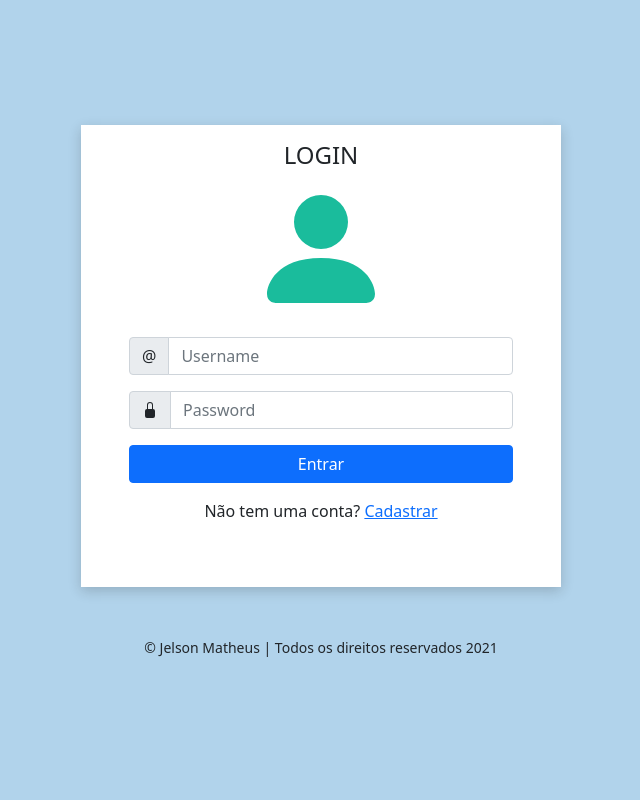
After one commit to JelsonMatheus/rdjsite, a Django app: page /accounts/login/ in a window 1280 px wide. The commit adds this page. Shown: the whole page, without its empty margins (319-959 px from the left). Run offline with Django 3.2, Linux system fonts and the light colour scheme.

Commit message:
Adiciona tela de login

```diff
--- a/site_forum/models.py
+++ b/site_forum/models.py
@@ -19,7 +19,7 @@ class Forum(TimeStampBase):
     slug = models.SlugField(null=True, blank=True, unique=True)
 
     def get_absolute_url(self):
-        return reverse('forum_page', kwargs={'slug':self.slug})
+        return reverse('forum:page', kwargs={'slug':self.slug})
 
     def save(self, *args, **kwargs):
         self.slug =slugify(self.nome)
--- /dev/null
+++ b/site_forum/static/site_forum/css/registration-form.css
@@ -0,0 +1,49 @@
+body {
+    display: flex;
+    height: 100vh;
+    flex-direction: column;
+    justify-content: center;
+    align-content: center;
+    background: #b1d3eb;
+}
+
+main {
+    display: flex;
+    margin-bottom: 2rem;
+}
+
+footer {
+    background: none;
+}
+
+.svg-user {
+    width: 8rem;
+    color: #1abc9c;
+}
+
+.container-login {
+    margin: 0rem 1rem 0rem 1rem;
+    background: white;
+    padding: 1rem 0.5rem 0.5rem 0.5rem;
+    box-shadow: rgba(32, 32, 32, 0.2) 0px 4px 12px;
+}
+
+@media (min-width: 576px) {
+    .container-login {
+        max-width: 25rem;
+        margin: auto;
+        padding: 1rem 3rem 3rem 3rem;
+    }
+}
+
+@media (min-width: 768px) {
+    .svg-user {
+        width: 9rem;
+    }
+
+    .container-login {
+        max-width: 30rem;
+        margin: auto;
+        padding: 1rem 3rem 3rem 3rem;
+    }
+}
--- a/site_forum/templates/site_forum/base/header.html
+++ b/site_forum/templates/site_forum/base/header.html
@@ -9,12 +9,12 @@
             </button>
             <ul class="dropdown-menu dropdown-menu-end">
               <li>
-                  <a href="{% url 'forum_logout' %}" class="dropdown-item text-danger">Sair</a>
+                  <a href="{% url 'forum:logout' %}" class="dropdown-item text-danger">Sair</a>
                 </li>
             </ul>
         </div>
         {% else %}
-        <a class="btn-entrar">Entrar</a>
+        <a href="{% url 'forum:login' %}?next={{request.path}}" class="btn-entrar">Entrar</a>
         {% endif %}
     </div>
 </header>
--- a/site_forum/templates/site_forum/index.html
+++ b/site_forum/templates/site_forum/index.html
@@ -58,10 +58,10 @@
 
                     <div class="list-topico">
                         {% for topico in topicos %}
-                        <a href="{% url 'forum_topico' forum_atual.slug topico.pk %}" class="topico d-flex">
+                        <a href="{% url 'forum:topico' forum_atual.slug topico.pk %}" class="topico d-flex">
                             <div class="flex-shrink-0">
                                 <div class="img-user">
-                                    {{ user.username|first|capfirst }}
+                                    {{ topico.user.username|first|capfirst }}
                                 </div>
                             </div>
                             <div class="flex-grow-1 ms-2">
--- /dev/null
+++ b/site_forum/templates/site_forum/registration/login.html
@@ -0,0 +1,63 @@
+{% extends 'site_forum/base/base.html' %}
+{% load static %}
+
+{% block title %}Login{% endblock %}
+
+{% block css %}
+{{ block.super }}
+<link href="{% static 'site_forum/css/registration-form.css' %}" rel="stylesheet">
+
+{% endblock %}
+
+{% block header %} {% endblock %}
+
+{% block content %}
+<main>
+    <div class="container-login">
+        <div class="text-center">
+            <h4 class="mb-2">LOGIN</h4>
+            <svg xmlns="http://www.w3.org/2000/svg" fill="currentColor" class="svg-user mb-3" viewBox="0 0 16 16">
+                <path d="M3 14s-1 0-1-1 1-4 6-4 6 3 6 4-1 1-1 1H3zm5-6a3 3 0 1 0 0-6 3 3 0 0 0 0 6z"/>
+            </svg>
+        </div>
+
+        <form action="{{request.path}}" method="POST"
+            class="row row-cols-lg auto g-3 align-center"> {% csrf_token %}
+            <div class="col-12">
+                <label class="visually-hidden" for="inputUsername">UserName</label>
+                <div class="input-group">
+                    <div class="input-group-text">@</div>
+                    <input type="text" class="form-control" placeholder="Username" name="username" required
+                        id="inputUsername">
+                </div>
+            </div>
+            <div class="col-12">
+                <label class="visually-hidden" for="inputPassword">UserName</label>
+                <div class="input-group">
+                    <div class="input-group-text">
+                        <svg xmlns="http://www.w3.org/2000/svg" width="16" height="16" fill="currentColor" class="bi bi-lock-fill" viewBox="0 0 16 16">
+                            <path d="M8 1a2 2 0 0 1 2 2v4H6V3a2 2 0 0 1 2-2zm3 6V3a3 3 0 0 0-6 0v4a2 2 0 0 0-2 2v5a2 2 0 0 0 2 2h6a2 2 0 0 0 2-2V9a2 2 0 0 0-2-2z"/>
+                        </svg>
+                    </div>
+                    <input type="password" class="form-control" placeholder="Password" name="password" required
+                        id="inputPassword">
+                </div>
+            </div>
+            <div class="col-12">
+                <button type="submit" class="btn btn-primary w-100">Entrar</button>
+            </div>
+            <div class="col-12 class text-center">
+                <p>Não tem uma conta?
+                    <a href="">Cadastrar</a>
+                </p>
+            </div>
+        </form>
+    </div>
+</main>
+{% endblock %}
+
+{% block footer %}
+<footer class="text-center">
+    <small>&copy; Jelson Matheus | Todos os direitos reservados {% now 'Y' %}</small>
+</footer>
+{% endblock %}
--- a/site_forum/urls.py
+++ b/site_forum/urls.py
@@ -2,11 +2,13 @@ from django.urls import path
 
 from . import views
 
+app_name = 'forum'
 
 urlpatterns = [
-    path('', views.redirect_to_forum_view, name='forum_index'),
-    path('accounts/logout/', views.logout_view, name='forum_logout'),
+    path('', views.redirect_to_forum_view, name='index'),
+    path('accounts/login/', views.LoginView.as_view(), name='login'),
+    path('accounts/logout/', views.logout_view, name='logout'),
 
-    path('foruns/<slug:slug>/', views.TopicoListView.as_view(), name='forum_page'),
-    path('foruns/<slug:slug>/<int:topico_id>/', views.TopicoListView.as_view(), name='forum_topico'),
+    path('foruns/<slug:slug>/', views.TopicoListView.as_view(), name='page'),
+    path('foruns/<slug:slug>/<int:topico_id>/', views.TopicoListView.as_view(), name='topico'),
 ]
--- a/site_forum/views.py
+++ b/site_forum/views.py
@@ -1,7 +1,8 @@
-from django.shortcuts import redirect, get_object_or_404
-from django.contrib.auth import logout
+from django.shortcuts import redirect, get_object_or_404, render
+from django.contrib.auth import authenticate, login, logout
 from django.contrib.auth.decorators import login_required
 from django.views.generic import ListView
+from django.views.generic.base import View
 
 from .models import Topico, Forum
 
@@ -15,6 +16,25 @@ def redirect_to_forum_view(request):
 def logout_view(request):
     logout(request)
     return redirect(request.META.get('HTTP_REFERER','/'))
+
+
+class LoginView(View):
+
+    def get(self, request, *args, **kwargs):
+        template = 'site_forum/registration/login.html'
+        print(args)
+        return render(request, template)
+
+    def post(self, request, *args, **kwargs):
+        username = request.POST['username']
+        password = request.POST['password']
+        user = authenticate(username=username, password=password)
+
+        if user is not None:
+            login(request, user)
+            return redirect(request.GET.get('next', '/'))
+        else:
+            redirect(request.get_absolute_url())
 
 
 class TopicoListView(ListView):
```
